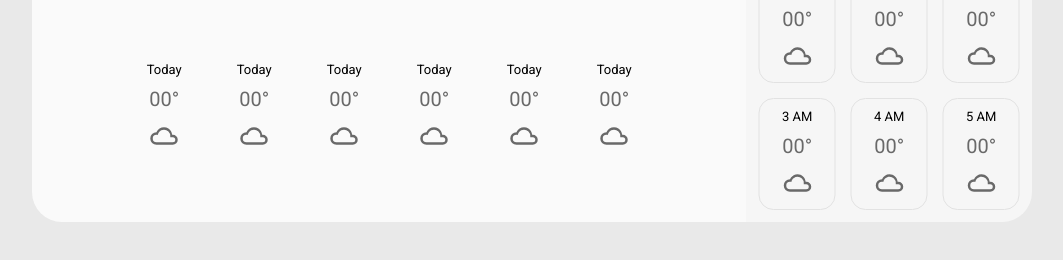
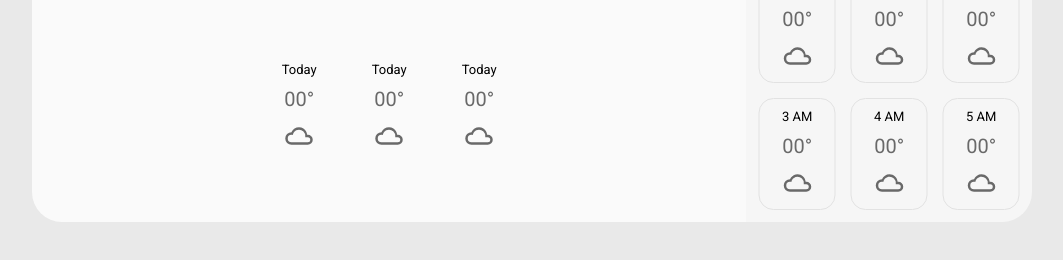
Before and after one commit to zishan29/Weather-App, a plain HTML site: page index.html in a window 1280 px wide. Shown: the part 504-764 px from the top of the page, without its empty margins (108-1171 px from the left). Drawn offline with Linux system fonts and the light colour scheme; no server answers.

Commit message:
Change weekly forecast days

```diff
--- a/index.html
+++ b/index.html
@@ -65,21 +65,6 @@
             <div id="box3" class="box">
               <div id="day3" class="day">Today</div>
               <div id="temp3" class="temp">00&deg</div>
-              <img src="./icons/weather-cloudy.svg" alt="" class="condition" />
-            </div>
-            <div id="box4" class="box">
-              <div id="day4" class="day">Today</div>
-              <div id="temp4" class="temp">00&deg</div>
-              <img src="./icons/weather-cloudy.svg" alt="" class="condition" />
-            </div>
-            <div id="box5" class="box">
-              <div id="day5" class="day">Today</div>
-              <div id="temp5" class="temp">00&deg</div>
-              <img src="./icons/weather-cloudy.svg" alt="" class="condition" />
-            </div>
-            <div id="box6" class="box">
-              <div id="day6" class="day">Today</div>
-              <div id="temp6" class="temp">00&deg</div>
               <img src="./icons/weather-cloudy.svg" alt="" class="condition" />
             </div>
           </div>
```
